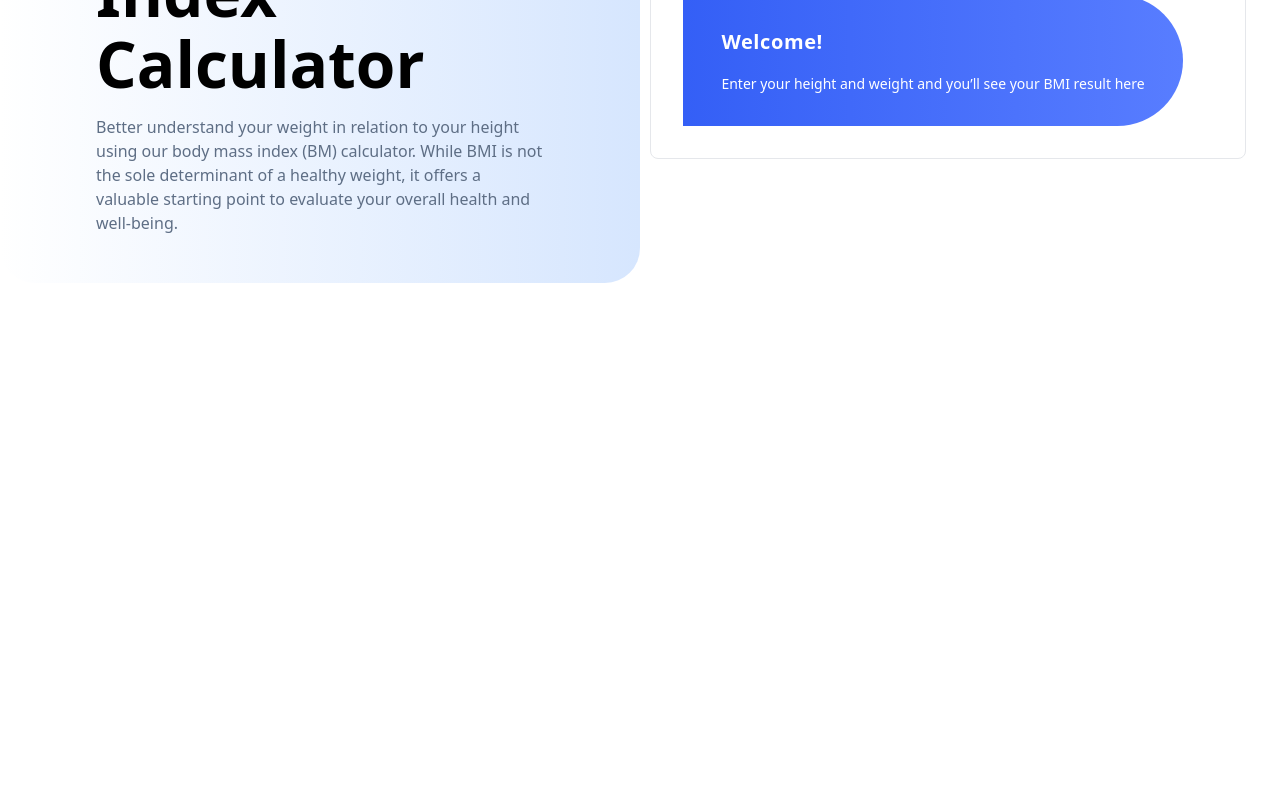
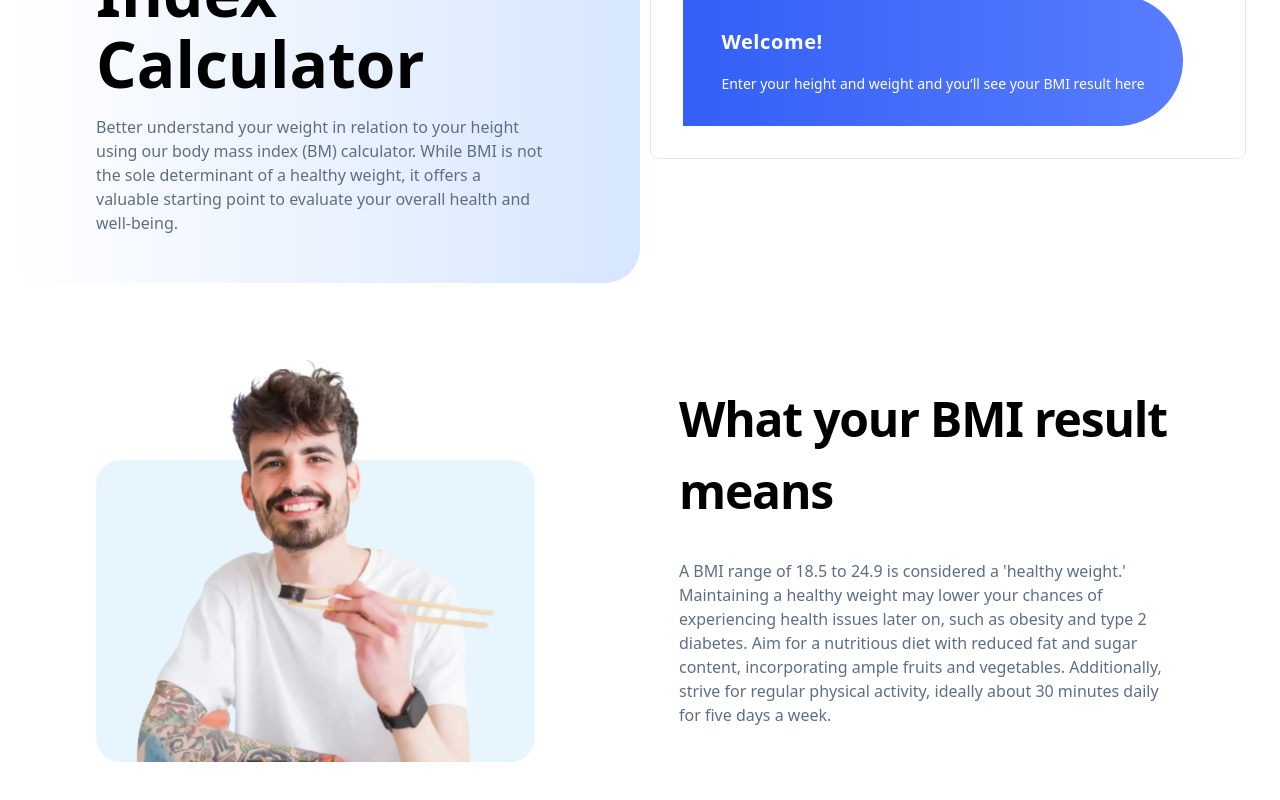
Before and after one commit to vinuman/BMI-calculator, a React (Create React App) app: page / in a window 1280 px wide. Shown: the part 320-1120 px from the top of the page. Before the commit the page ends 800 px from the top, so only its background shows below. Built offline with nearby package versions, Linux system fonts and the light colour scheme.

Commit message:
section 2

```diff
--- a/src/components/Calculator.js
+++ b/src/components/Calculator.js
@@ -39,7 +39,7 @@ const Calculator = () => {
 
   //IMPERIAL BMI CALCULATION
   useEffect(() => {
-    if (ft > 2 && inch >= 0 && st >= 0 && lbs >= 0) {
+    if (ft > 2 && inch >= 0 && st >= 2 && lbs >= 0) {
       let heightInCms = ft * 30.48 + inch * 2.54;
       let weightInKg = st * 6.35 + lbs * 0.453592;
       let bmi = parseFloat(weightInKg / (heightInCms / 100) ** 2).toFixed(1);
@@ -67,7 +67,14 @@ const Calculator = () => {
         <div
           onClick={() => {
             setMetric(true);
-            setMetricResult(true);
+            setImperialResult(false);
+            setResult(true);
+            setCm("");
+            setKg("");
+            setFt("");
+            setSt("");
+            setLbs("");
+            setInch("");
           }}
           className="flex items-center justify-between w-[20%] mr-16"
         >
@@ -85,6 +92,13 @@ const Calculator = () => {
           onClick={() => {
             setMetric(false);
             setMetricResult(false);
+            setResult(true);
+            setCm("");
+            setKg("");
+            setFt("");
+            setSt("");
+            setLbs("");
+            setInch("");
           }}
           className="flex items-center justify-between w-[22%]"
         >
@@ -218,8 +232,7 @@ const Calculator = () => {
       )}
       {/*DEFAULT SUMMARY DIV ENDS */}
       {/* METRIC SUMMARY */}
-      {metricResult ||
-        (imperialResult && (
+      {metricResult && (
         <div className="flex items-center justify-around w-[500px] p-4 rounded-tr-full rounded-br-full  bg-gradient-to-r from-[#345FF6] to-[#587DFF] mt-8">
           <div className="flex flex-col">
             <p className="font-inter font-semibold text-base leading-[150%] text-[#FFF]">
@@ -244,8 +257,36 @@ const Calculator = () => {
             </span>
           </p>
         </div>
-        ))}
+      )}
       {/* METRIC SUMMARY ENDS */}
+      {/* IMPERIAL SUMMARY DIV */}
+      {imperialResult && (
+        <div className="flex items-center justify-around w-[500px] p-4 rounded-tr-full rounded-br-full  bg-gradient-to-r from-[#345FF6] to-[#587DFF] mt-8">
+          <div className="flex flex-col">
+            <p className="font-inter font-semibold text-base leading-[150%] text-[#FFF]">
+              Your BMI is...
+            </p>
+            <h1 className="font-inter font-semibold text-[64px] leading-[110%] tracking-[-0.2rem] text-[#FFF]">
+              {BMI}
+            </h1>
+          </div>
+          <p className="font-inter text-[#FFF] text-sm leading-[150%] w-[50%]">
+            Your BMI suggests you’re{" "}
+            {BMI < 18.5 || BMI === 18.5
+              ? "underweight"
+              : BMI > 18.5 && BMI < 24.9
+              ? "normal weight"
+              : BMI > 24.9 && BMI <= 29.9
+              ? "overweight"
+              : "obese"}
+            . Your ideal weight is between{" "}
+            <span className="text-[16px] font-bold">
+              {lowerLimit} - {upperLimit}
+            </span>
+          </p>
+        </div>
+      )}
+      {/* IMPERIAL SUMMARY DIV ENDS */}
     </div>
   );
 };
--- a/src/pages/Home.js
+++ b/src/pages/Home.js
@@ -1,5 +1,6 @@
 import React from "react";
 import logo from "../images/logo.svg";
+import heroImg from "../images/image-man-eating.webp";
 import Calculator from "../components/Calculator";
 
 const Home = () => {
@@ -24,9 +25,35 @@ const Home = () => {
         </div>
         {/* RIGHT */}
       </section>
+      {/*  TOP SECTION ENDS */}
       <div className="absolute top-10 left-[650px] rounded-[16px] bg-white shadow-[16px 32px 56px 0px rgba(143, 174, 207, 0.25)]">
         <Calculator />
       </div>
+      {/* MIDDLE SECTION DIV */}
+      <div className="flex justify-center gap-36 items-center   w-[100%] py-16 px-16 pl-24">
+        <div>
+          <img
+            className="w-[2400px]"
+            src={heroImg}
+            alt="image of a man eating food"
+          ></img>
+        </div>
+        <div className="flex flex-col">
+          <h3 className="font-inter text-Gunmetal text-[48px] font-semibold leading-110 tracking-tight pb-8">
+            What your BMI result means
+          </h3>
+          <p className="font-inter text-[#5E6E85] text-[16px] font-normal leading-150 w-[90%]">
+            A BMI range of 18.5 to 24.9 is considered a 'healthy weight.'
+            Maintaining a healthy weight may lower your chances of experiencing
+            health issues later on, such as obesity and type 2 diabetes. Aim for
+            a nutritious diet with reduced fat and sugar content, incorporating
+            ample fruits and vegetables. Additionally, strive for regular
+            physical activity, ideally about 30 minutes daily for five days a
+            week.
+          </p>
+        </div>
+      </div>
+      {/* MIDDLE SECTION DIV ENDS */}
     </div>
   );
 };
```
Lines whose indentation alone changed are shown as unchanged.
